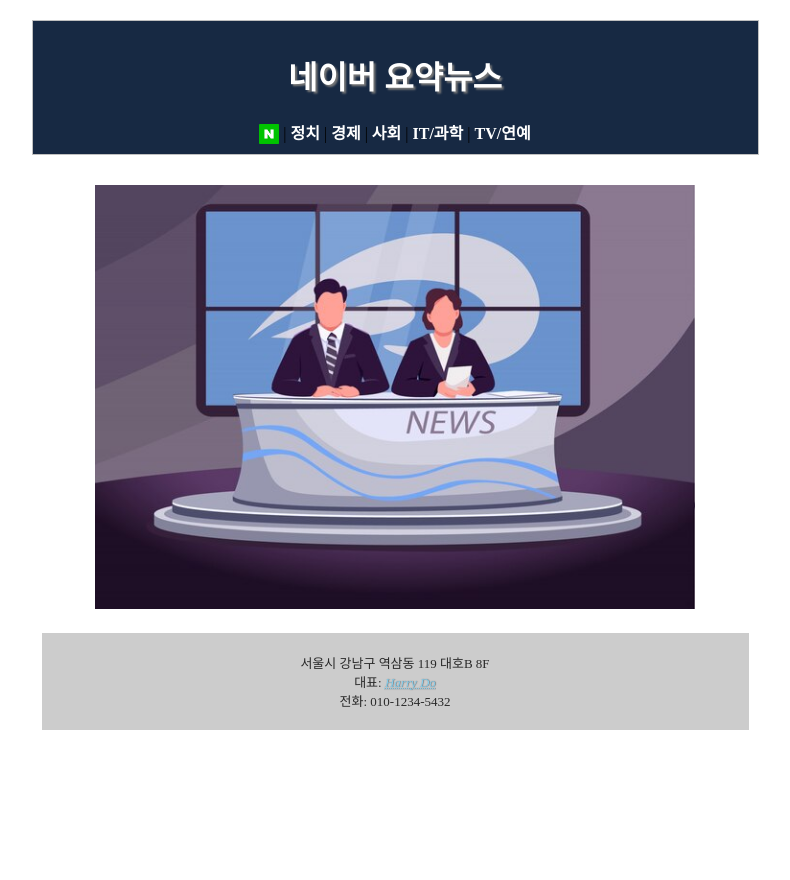
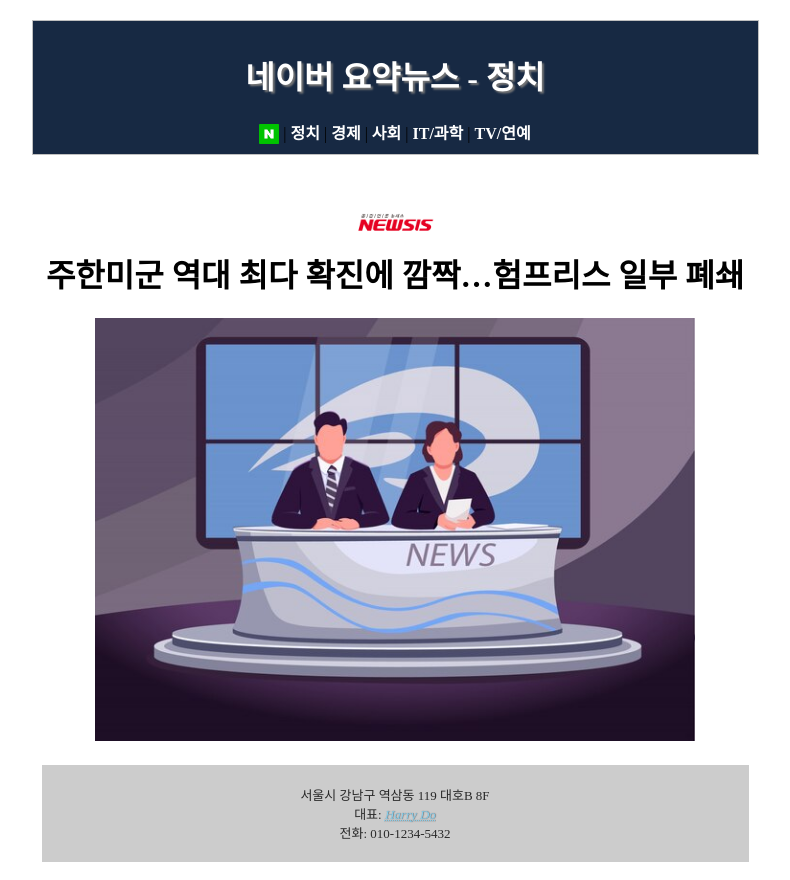
Before and after one commit to joon2mey/first, a plain HTML site: page 001.HTML 학습/01.Info_PJ/sub1.html in a window 1280 px wide. Shown: the whole page, without its empty margins (245-1035 px from the left). Before the commit the page ends 800 px from the top, so only its background shows below. Drawn offline with Linux system fonts and the light colour scheme.

Commit message:
Update sub1.html

```diff
--- a/001.HTML 학습/01.Info_PJ/sub1.html
+++ b/001.HTML 학습/01.Info_PJ/sub1.html
@@ -2,7 +2,7 @@
 <html>
 
 <head>
-    <title>네이버 오늘의 요약뉴스</title>
+    <title>네이버 오늘의 요약뉴스 - 정치</title>
     <meta charset="utf-8">
     <style>
         .bxc {
@@ -76,7 +76,7 @@
 
 <body>
     <header id="top">
-        <h1>네이버 요약뉴스</h1>
+        <h1>네이버 요약뉴스 - 정치</h1>
         <nav class="gnb">
             <a href="index.html" title="메인페이지 바로가기">
                 <img src="images/NAVER LOGO.png" alt="네이버로고" style="width: 20px;">
@@ -90,6 +90,10 @@
         </nav>
     </header>
     <main id="cont" class="bxc">
+        <h1>
+            <img src="images/newsis_big_logo.jpg" alt="뉴스이스로고" style="width: 80px;"> <br>
+            주한미군 역대 최다 확진에 깜짝…험프리스 일부 폐쇄
+        </h1>
         <a href="https://www.naver.com" target="_blank">
             <img src="images/news.jpg" alt="뉴스메인이미지" title="요약뉴스 보고싶다!" style="width: 600px;">
         </a>
```
